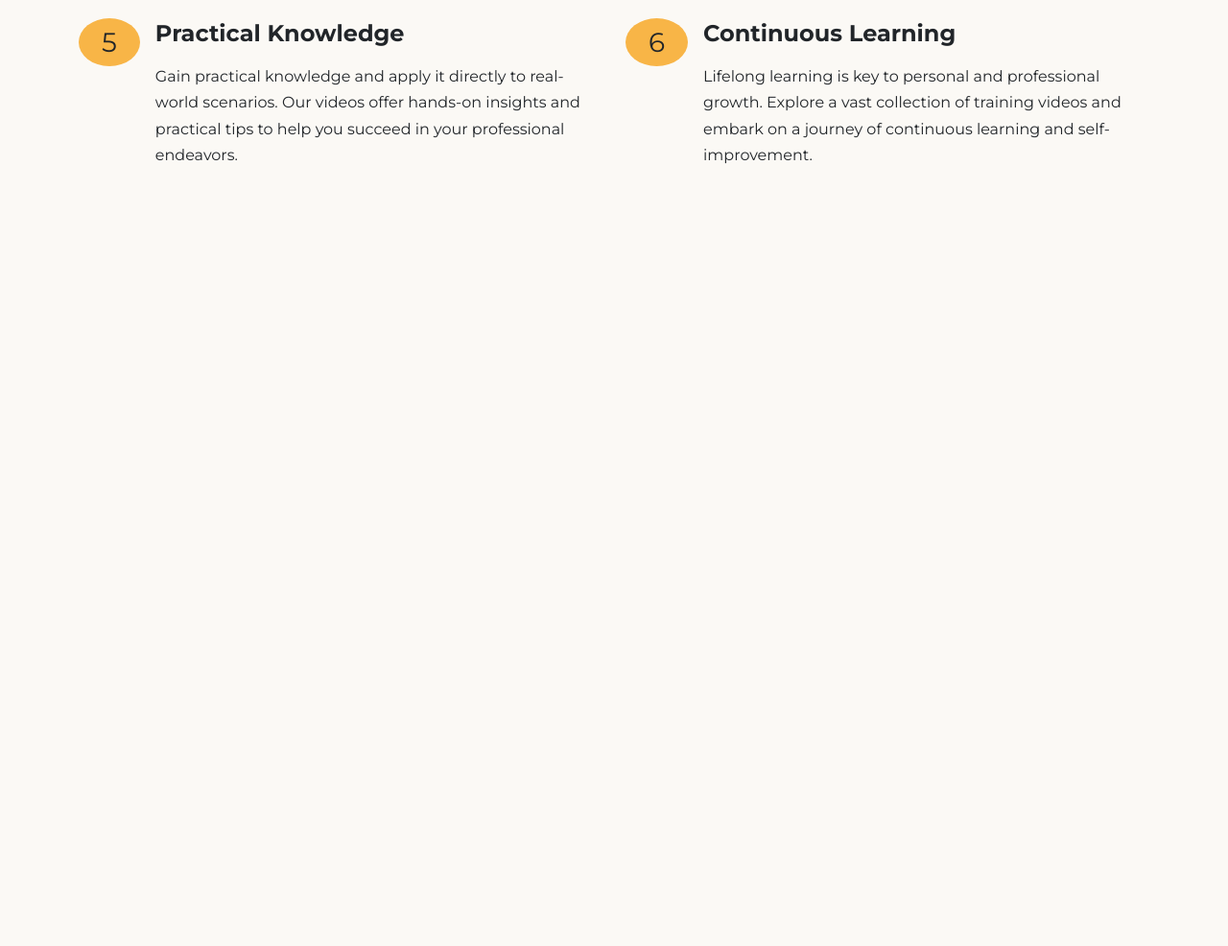
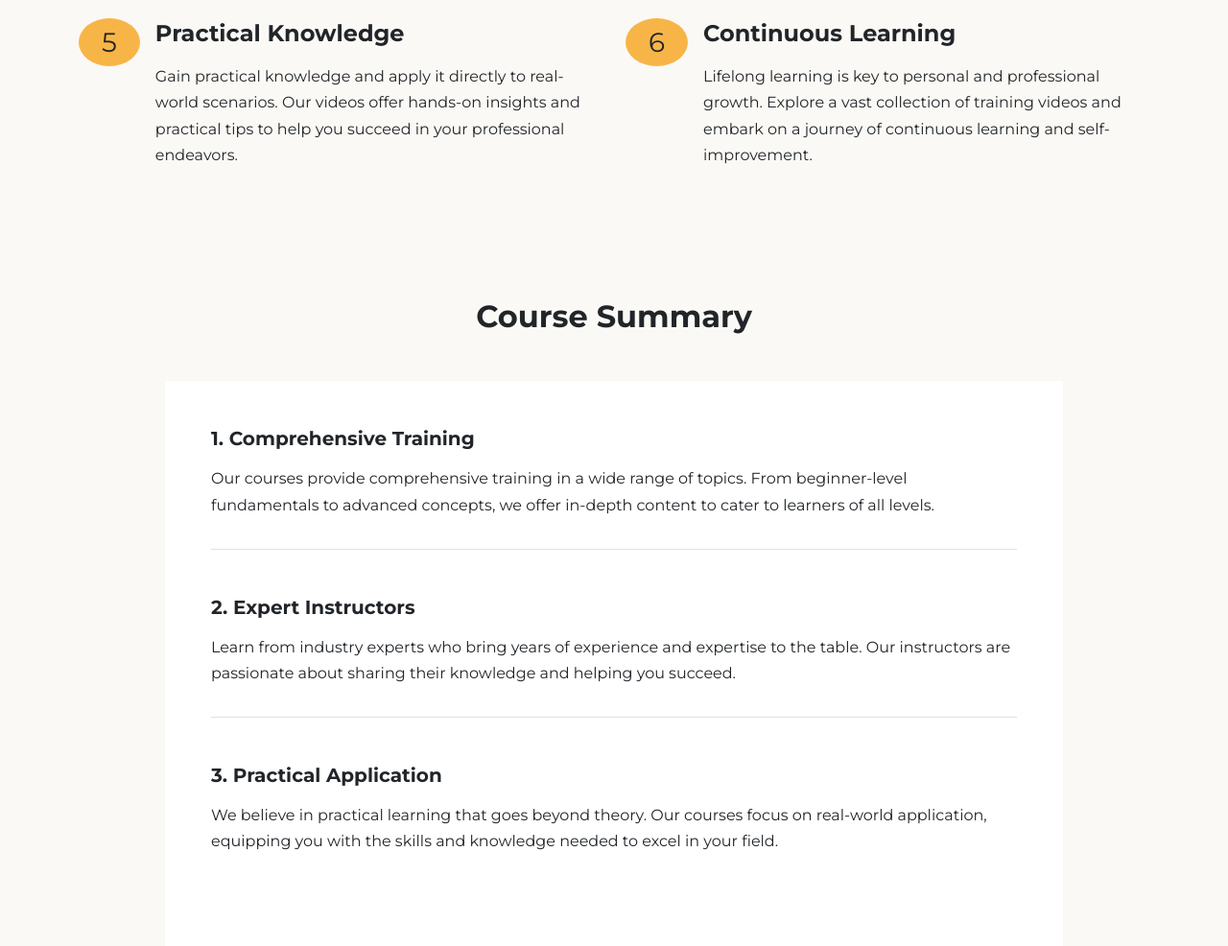
Before and after one commit to kongyutay/bootstrap-corso-training-website, a website: page index.html in a window 1280 px wide. Shown: the part 2667-3653 px from the top of the page at 96% size. Before the commit the page ends 2930 px from the top, so only its background shows below. Drawn offline with nearby package versions, Linux system fonts and the light colour scheme; files that its build step writes are made by us from their sources.

Commit message:
summary section

```diff
--- a/index.html
+++ b/index.html
@@ -436,6 +436,55 @@
             </div>
         </section>
 
+        <!-- Summary section -->
+        <section id="summary" class="summary bg-light mt-5 w-75 m-auto">
+            <div class="container">
+                <div class="row">
+                    <div class="col-12">
+                        <h2 class="text-center mb-5">Course Summary</h2>
+                    </div>
+                </div>
+                <div class="row">
+                    <div class="col-12">
+                        <div class="bg-white p-5">
+                            <ul class="list-unstyled">
+                                <li class="border-bottom pb-3">
+                                    <h5>1. Comprehensive Training</h5>
+                                    <p>
+                                        Our courses provide comprehensive
+                                        training in a wide range of topics. From
+                                        beginner-level fundamentals to advanced
+                                        concepts, we offer in-depth content to
+                                        cater to learners of all levels.
+                                    </p>
+                                </li>
+                                <li class="border-bottom pb-3 pt-5">
+                                    <h5>2. Expert Instructors</h5>
+                                    <p>
+                                        Learn from industry experts who bring
+                                        years of experience and expertise to the
+                                        table. Our instructors are passionate
+                                        about sharing their knowledge and
+                                        helping you succeed.
+                                    </p>
+                                </li>
+                                <li class="pb-3 pt-5">
+                                    <h5>3. Practical Application</h5>
+                                    <p>
+                                        We believe in practical learning that
+                                        goes beyond theory. Our courses focus on
+                                        real-world application, equipping you
+                                        with the skills and knowledge needed to
+                                        excel in your field.
+                                    </p>
+                                </li>
+                            </ul>
+                        </div>
+                    </div>
+                </div>
+            </div>
+        </section>
+
         <script src="js/bootstrap.bundle.min.js"></script>
         <script src="js/script.js"></script>
     </body>
--- a/scss/styles.scss
+++ b/scss/styles.scss
@@ -18,6 +18,16 @@
     margin: 0 auto;
 }
 
+.invitation-bg {
+    background: linear-gradient(
+            to bottom right,
+            rgba(0, 0, 0, 0.8),
+            rgba(0, 0, 0, 0.8)
+        ),
+        url("../images/invitation-background.jpg") center center no-repeat;
+    background-size: cover;
+}
+
 @media (max-width: 992px) {
     .navbar {
         background: var(--bs-dark);
@@ -36,4 +46,17 @@
         width: 100% !important;
         font-size: 16px;
     }
+
+    .register {
+        padding: 40px 0 !important;
+    }
+
+    .register h2 {
+        text-align: center;
+    }
+
+    .summary {
+        margin-top: 0 !important;
+        width: 90% !important;
+    }
 }
```
